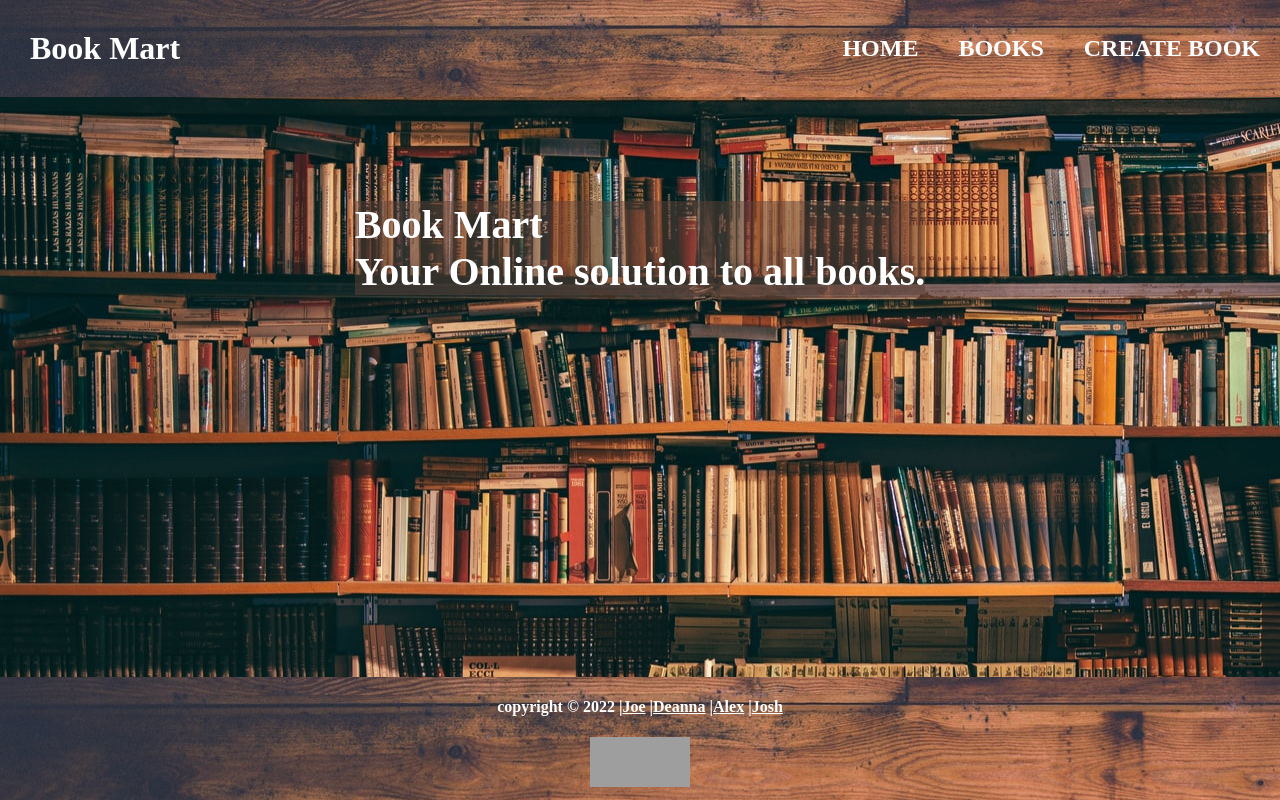
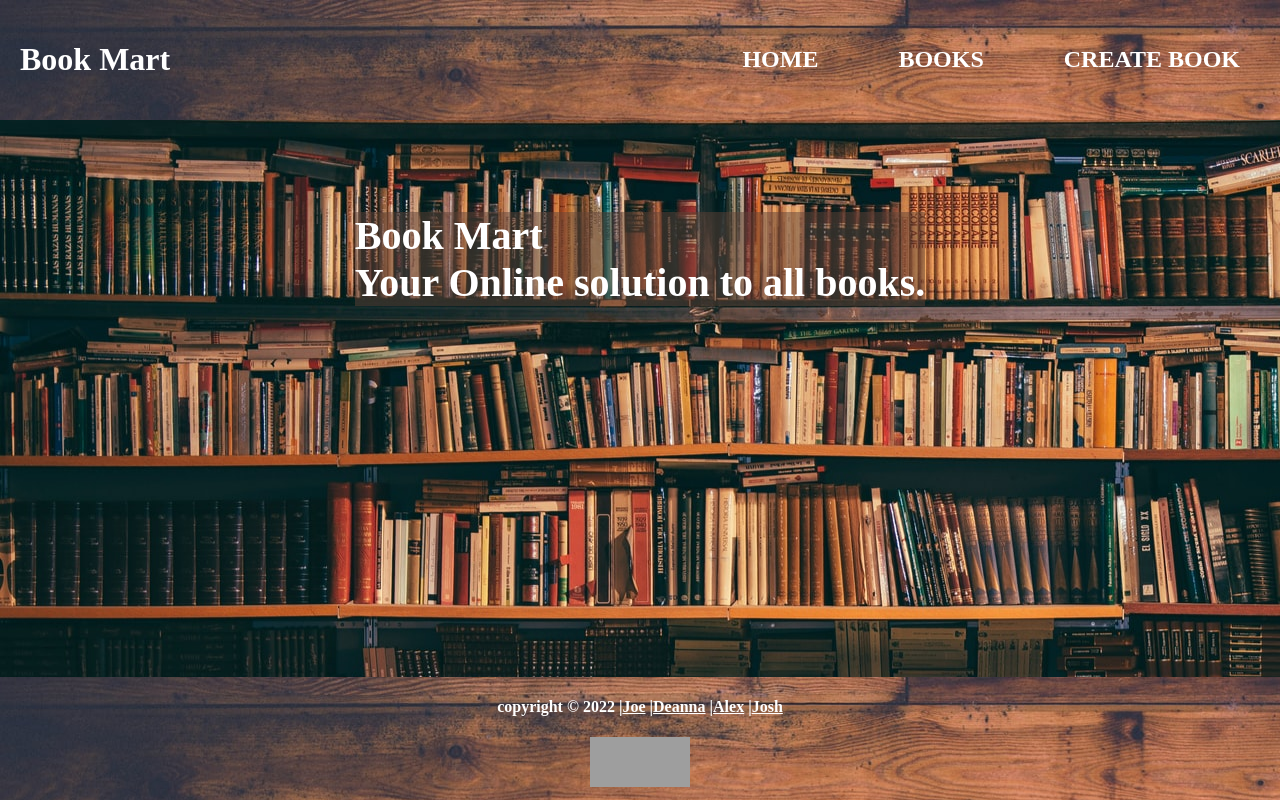
Before and after one commit to Dekann30/Books-Mart-Frontend, a React (Create React App) app: page / in a window 1280 px wide. Built offline with nearby package versions, Linux system fonts and the light colour scheme; no server answers; grey boxes are pictures that could not be loaded.

Commit message:
Make header clickable

```diff
--- a/src/components/Header.jsx
+++ b/src/components/Header.jsx
@@ -2,10 +2,12 @@ import styled from 'styled-components'
 import { Link } from 'react-router-dom'
 
 const StyledHeader = styled.header`
-  h1 {
-    margin: 0px;
-    padding: 30px;
+  a {
+    text-decoration: none;
+    color: white;
+    margin: 20px;
   }
+
   nav {
     display: flex;
     a {
@@ -32,7 +34,7 @@ export default function Header({ woodBg }) {
 
   return (
     <StyledHeader bg={woodBg} >
-      <h1>Book Mart</h1>
+      <Link to="/" ><h1>Book Mart</h1></Link>
       <nav>
         <Link to="/" ><h2>HOME</h2></Link>
         <Link to="/books" ><h2>BOOKS</h2></Link>
```
